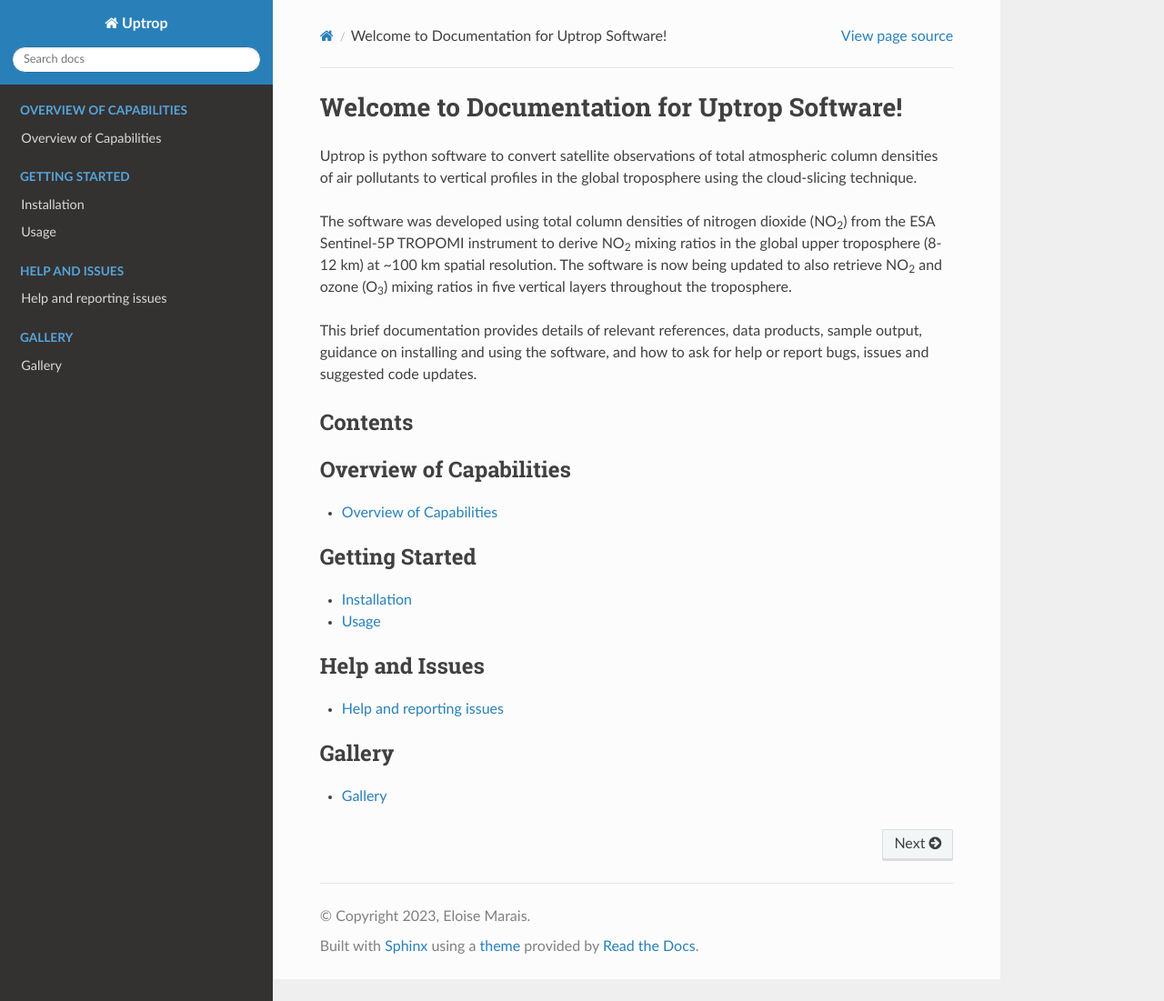
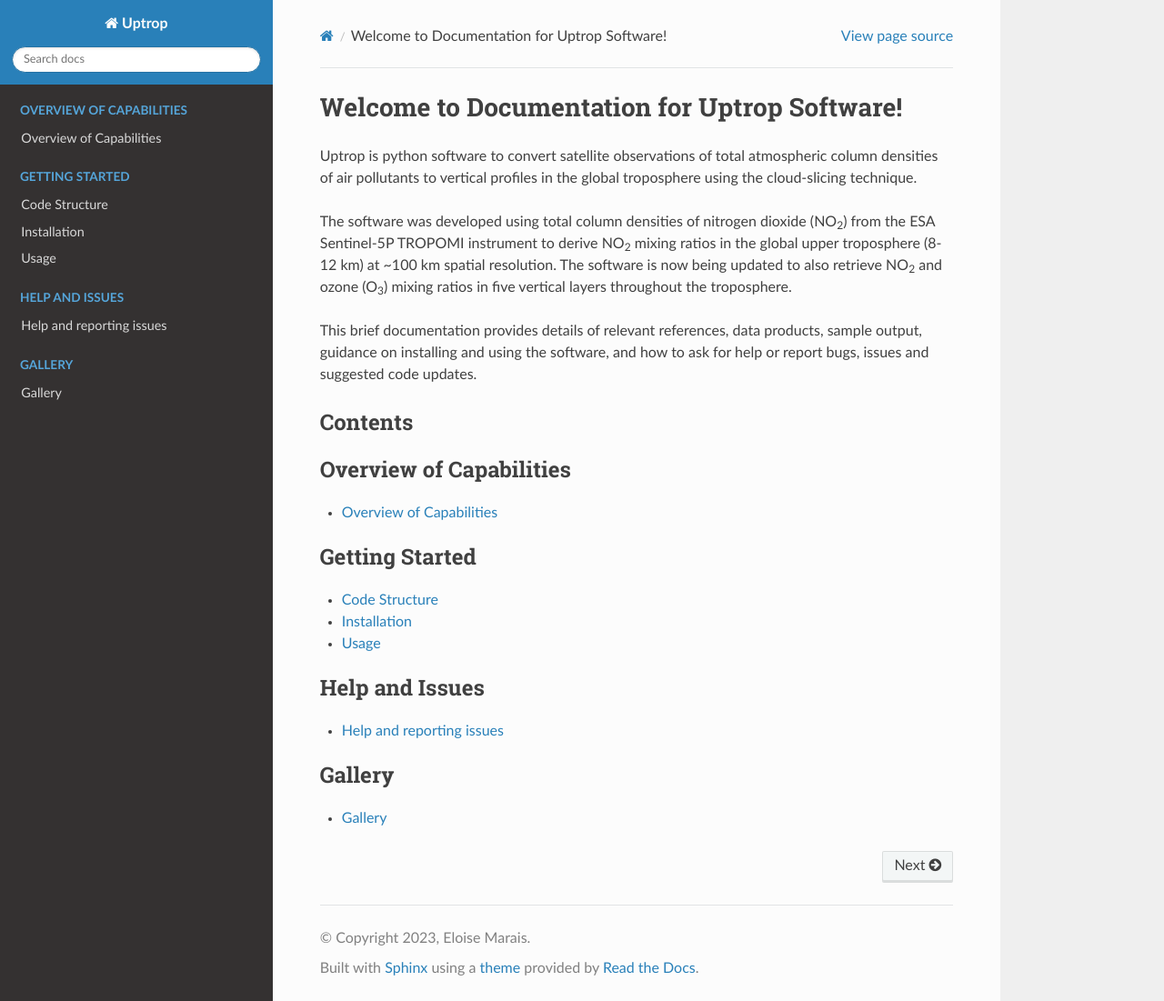
Before and after one commit to eamarais/erc-uptrop, a Sphinx documentation site: the page built from docs/source/index.rst, in a window 1280 px wide and 1101 px high. Shown: the whole window at 91% size. Built offline with Sphinx 7.4.7 and the Read the Docs theme 2.0.0, drawn with Linux system fonts in a browser that asks for light colours.

Commit message:
Update index.rst

```diff
--- a/docs/source/index.rst
+++ b/docs/source/index.rst
@@ -19,6 +19,7 @@ Contents
    :maxdepth: 2
    :caption: Getting Started
 
+   Code-structure.rst
    Installation.rst
    Usage.rst
 
```
